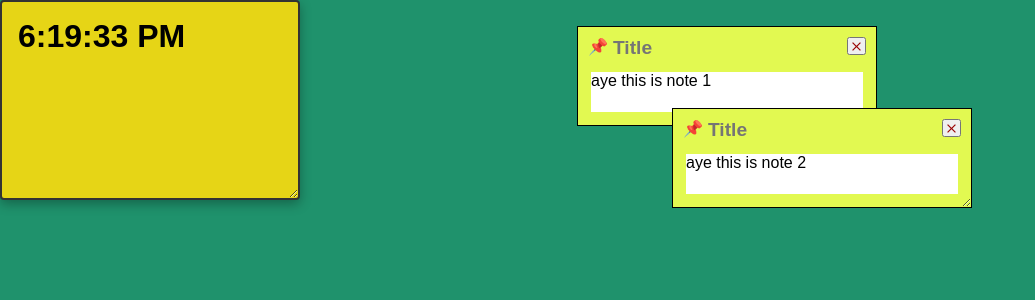
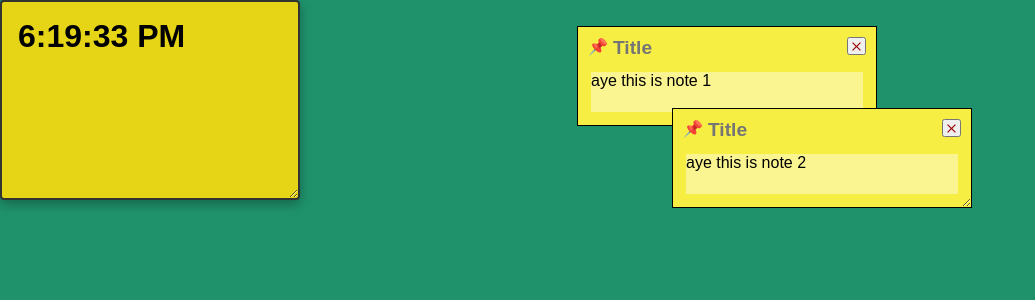
Before and after one commit to 5HrEya95H/Prodo-alpha, a React (Vite) app: page / in a window 1280 px wide. Shown: the top 300 px of the page, without its empty margins (0-1035 px from the left). Built offline with nearby package versions, Linux system fonts and the light colour scheme.

Commit message:
Notes draggable by pin icon and resizable by dragging

```diff
--- a/src/components/NewNotes.jsx
+++ b/src/components/NewNotes.jsx
@@ -12,8 +12,6 @@ const NewNotes = ({notes, setNotes}) => {
       y: Math.floor(Math.random()*maxY),
         }
     }
-    const position = determineNewPosition();
-
     useEffect(() => {
         if (notes.length === 0) return;
 
@@ -31,36 +29,42 @@ const NewNotes = ({notes, setNotes}) => {
     }, []);
 
 
-    const noteRefs = useRef([]);
+    const handleDragStart = (note, e) => {
+        e.preventDefault();
 
-    const handleDragStart=(note,e)=>{
-        const id = note.id;
-        const noteRef = noteRefs.current[id].current;
-
-        const offsetX = e.clientX - 5;
-        const offsetY = e.clientY - 5;
+        const offsetX = e.clientX - note.position.x - 5;
+        const offsetY = e.clientY - note.position.y - 5;
 
         const handleMouseMove = (e) => {
             const newX = e.clientX - offsetX;
             const newY = e.clientY - offsetY;
 
-            noteRef.style.left = `${newX}px`;
-            noteRef.style.top = `${newY}px`;
-
-            position.x = newX;
-            position.y = newY;
+            setNotes(prev =>
+            prev.map(n =>
+                n.id === note.id
+                ? { ...n, position: { x: newX, y: newY } }
+                : n
+            )
+            );
         };
 
-    }
+        window.addEventListener("mousemove", handleMouseMove);
+        window.addEventListener("mouseup", () => {
+            window.removeEventListener("mousemove", handleMouseMove);
+        }, { once: true });
+    };
+
 
   return (
     <div className='notes'>
       {notes.map((note) => {
         return (
           <Note
+            note={note}
             key={note.id}
             content={note.text}
             initialPos={note.position}
+            handleDragStart = {handleDragStart}
           />
         )
       })}
--- a/src/components/Note.jsx
+++ b/src/components/Note.jsx
@@ -1,24 +1,29 @@
-import React, { forwardRef } from 'react'
-import {IoMdClose} from "react-icons/io";
+import React from 'react'
+import { IoMdClose } from "react-icons/io";
 
-const Note = forwardRef(({content, initialPos,...props},ref) => {
+const Note = ({ note, handleDragStart }) => {
   return (
     <div
-    ref={ref}
-    className='note' {...props}
-    style={{
-      left: `${initialPos?.x}px`,
-      top: `${initialPos?.y}px`,
-    }}>
+      className='note'
+      style={{
+        position: "absolute",
+        left: `${note.position?.x}px`,
+        top: `${note.position?.y}px`,
+      }}
+    >
       <div className='Notehead'>
-        <div className='move'>📌</div>
-        <input className='NoteName' placeholder='Title'></input>
-        <button className='NoteBtn'><IoMdClose size={15}/></button>
+        <div onMouseDown={(e) => handleDragStart(note, e)} style={{cursor: 'move'}}>📌</div>
+
+        <input className='NoteName' placeholder='Title' />
+
+        <button className='NoteBtn'>
+          <IoMdClose size={15}/>
+        </button>
       </div>
-      <div className='NoteText'>{content}</div>
 
+      <div className='NoteText'>{note.text}</div>
     </div>
   )
-})
+}
 
 export default Note
--- a/src/index.css
+++ b/src/index.css
@@ -10,7 +10,7 @@
   border: 1px solid black;
   user-select: none;
   padding: 5px;
-  background-color: rgb(226, 249, 81);
+  background-color: rgb(247, 238, 67);
 
   resize: both;
   overflow: auto;
@@ -19,8 +19,6 @@
 
   display: flex;
   flex-direction: column;
-
-  cursor: move;
 
 }
 
@@ -44,10 +42,11 @@
   align-items: center;
   height: 18px;
   color:rgb(154, 5, 5);
+  cursor: pointer;
 }
 .NoteText{
   margin: 8px;
-  background-color: rgb(255, 255, 255);
+  background-color: rgba(255, 255, 255, 0.414);
   height:100%;
 }
 
```
